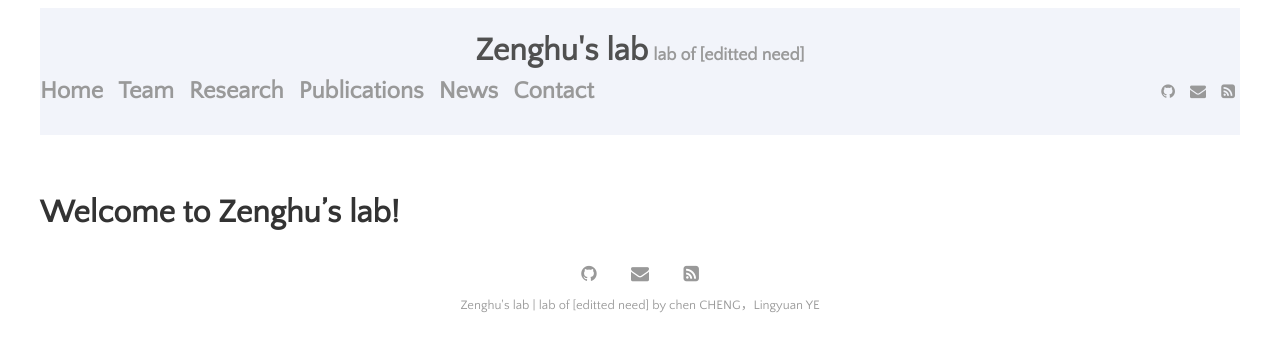
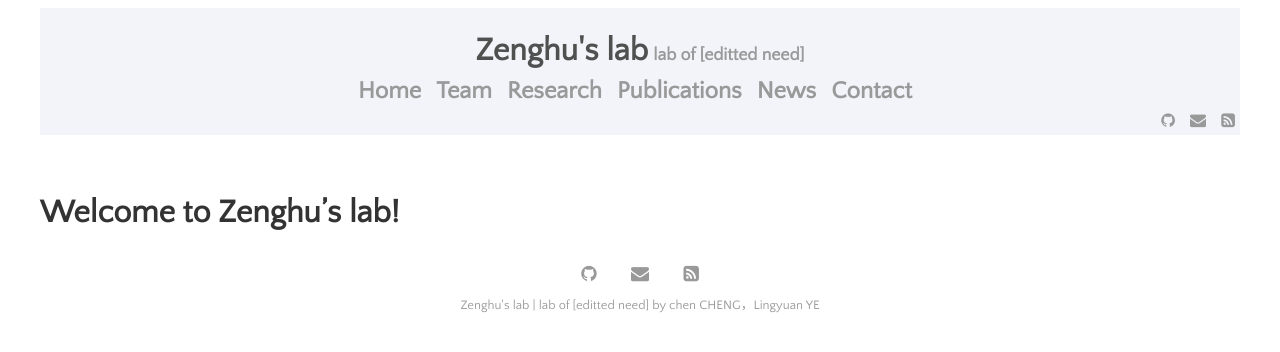
Before and after one commit to ZenghuPKU/zenghupku.github.io, a Jekyll site: the page built from menu/blog.md, in a window 1280 px wide. Shown: the top 352 px of the page. Built offline with Jekyll 4.4.1, drawn with Linux system fonts in a browser that asks for light colours.

Commit message:
Update _default.scss

```diff
--- a/_sass/_default.scss
+++ b/_sass/_default.scss
@@ -50,15 +50,14 @@
 /*
   Menu
 */
-
 .menu {
   padding-top: 0.5rem;
-  display: flex;
-  justify-content: space-between;
+  display: block;
   background-color: rgb(242,244,250);
 }
 
 .menu-content {
+  float: center;
 }
 
 .menu-content a {
@@ -82,7 +81,7 @@
     padding-top: 0px;
   }
   .menu-content {
-    margin-bottom: 5px;
+    margin-bottom: 25px;
   }
 }
 
```
